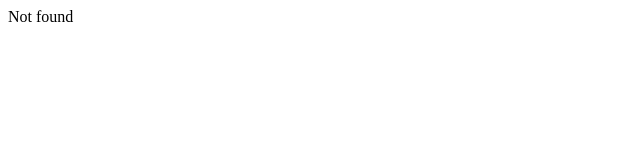
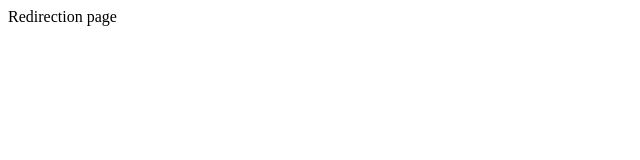
Before and after one commit to MerabTskhvedadze/NEXTJS, a Next.js app in the folder next_course_maximilian_section5/: page /redirect in a window 1280 px wide. Before the commit this address had no page. Shown: the top 160 px of the page, without its empty margins (0-640 px from the left). Built offline with nearby package versions, Linux system fonts and the light colour scheme.

Commit message:
properties on getstatisprops function

```diff
--- a/next_course_maximilian_section5/pages/404.tsx
+++ /dev/null
@@ -1,5 +0,0 @@
-import React from "react";
-
-export default function NotFoundPage() {
-  return <div>Not found</div>;
-}
--- a/next_course_maximilian_section5/pages/api/hello.ts
+++ /dev/null
@@ -1,13 +0,0 @@
-// Next.js API route support: https://nextjs.org/docs/api-routes/introduction
-import type { NextApiRequest, NextApiResponse } from 'next'
-
-type Data = {
-  name: string
-}
-
-export default function handler(
-  req: NextApiRequest,
-  res: NextApiResponse<Data>
-) {
-  res.status(200).json({ name: 'John Doe' })
-}
--- /dev/null
+++ b/next_course_maximilian_section5/pages/redirect.tsx
@@ -0,0 +1,5 @@
+import React from "react";
+
+export default function Redirect() {
+  return <div>Redirection page</div>;
+}
```
Also changed, not shown: next_course_maximilian_section5/pages/index.tsx (+8 -0 lines).
